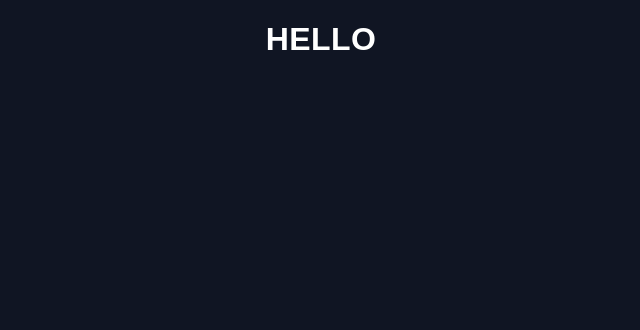
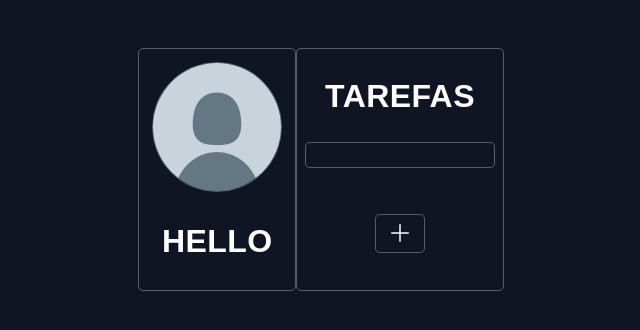
Before and after one commit to jefersonPMatos/to-do-web, a React (Create React App) app: page /usuario in a window 1280 px wide. Shown: the top 330 px of the page, without its empty margins (319-959 px from the left). Built offline with nearby package versions, Linux system fonts and the light colour scheme.

Commit message:
add, edit e delete todo implementado

```diff
--- a/package.json
+++ b/package.json
@@ -3,12 +3,14 @@
   "version": "0.1.0",
   "private": true,
   "dependencies": {
+    "@headlessui/react": "^1.6.2",
     "@hookform/resolvers": "^2.8.10",
     "@testing-library/jest-dom": "^5.16.4",
     "@testing-library/react": "^13.0.1",
     "@testing-library/user-event": "^13.5.0",
     "axios": "^0.26.1",
     "install": "^0.13.0",
+    "phosphor-react": "^1.4.1",
     "react": "^18.0.0",
     "react-dom": "^18.0.0",
     "react-hook-form": "^7.31.1",
@@ -16,6 +18,7 @@
     "react-router-dom": "^6.3.0",
     "react-scripts": "5.0.1",
     "styled-components": "^5.3.5",
+    "uuid": "^8.3.2",
     "web-vitals": "^2.1.4",
     "yup": "^0.32.11"
   },
--- /dev/null
+++ b/src/components/Checkbox/index.js
@@ -0,0 +1,39 @@
+import { useState } from "react";
+
+import CheckIcon from "../../assets/images/tick.svg"
+import {Trash, Pen } from "phosphor-react";
+
+
+import {
+  CheckboxContainer,
+  HiddenCheckbox,
+  StyledCheckbox,
+  Text,
+} from "./styles";
+
+export function Checkbox({children, ...props}) {
+    const [checked, setChecked] = useState(false);
+
+    function handleCheckboxChange(){
+        setChecked(!checked);
+     }
+  return (
+    <CheckboxContainer
+    checked={checked}
+      onClick={handleCheckboxChange}
+    >
+      <HiddenCheckbox
+      onChange={handleCheckboxChange}
+      checked={checked}
+      />
+      <StyledCheckbox checked={checked} >
+      <img
+            alt="check-icon"
+            style={{width: '15px'}}
+            src={CheckIcon}
+         />
+      </StyledCheckbox>
+      <Text checked={checked}>{children}</Text>
+    </CheckboxContainer>
+  );
+}
--- /dev/null
+++ b/src/components/Checkbox/styles.js
@@ -0,0 +1,43 @@
+import styled from "styled-components";
+
+const CheckboxContainer = styled.div`
+  width: 20rem;
+  height: 35px;
+  padding-left: 5px;
+  margin: 0px 4px;
+  border-radius: 5px;
+  background-color: ${(props) => (props.checked ? "#97C160" : "#E5E5E5")};
+  display: flex;
+  align-items: center;
+`;
+
+const HiddenCheckbox = styled.input.attrs({ type: "checkbox" })`
+  overflow: hidden;
+  white-space: nowrap;
+  width: 1px;
+  height: 1px;
+  margin: -1px;
+  padding: 0;
+`;
+
+const Text = styled.label`
+  color: ${(props) => (props.checked ? "#FFF" : "#000")};
+`;
+
+const StyledCheckbox = styled.label`
+  width: 23px;
+  height: 23px;
+  margin-right: 6px;
+  border-radius: 50%;
+  background: #f6f6f6;
+  display: flex;
+  justify-content: center;
+  align-items: center;
+  img {
+    display: ${(props) => (props.checked ? "flex" : "none")};
+    filter: invert(75%) sepia(11%) saturate(6042%) hue- rotate(30deg)
+      brightness(105%) contrast(68%);
+  }
+`;
+
+export { CheckboxContainer, HiddenCheckbox, Text, StyledCheckbox };
--- a/src/pages/Login/index.js
+++ b/src/pages/Login/index.js
@@ -32,7 +32,7 @@
     formState: { errors },
   } = useForm({ resolver: yupResolver(schema) });
 
-  const { setUser, authenticated, setAuthenticated } = useContext(AuthContext);
+  const { user, setUser, authenticated, setAuthenticated } = useContext(AuthContext);
 
   const handleLogin = async (data) => {
     console.log(data)
@@ -43,6 +43,7 @@
       localStorage.setItem("token", JSON.stringify(token));
       Api.defaults.headers.Authorization = token
       setUser(res.data.user)
+      console.log(user)
 
       if(authenticated) {
         navigate("/usuario")
--- a/src/pages/User/index.js
+++ b/src/pages/User/index.js
@@ -1,16 +1,106 @@
-import { useContext, useEffect } from 'react';
+import React, { useContext, useEffect, useState } from "react";
 
-import { Title } from '../../components/Title';
-import { AuthContext } from '../../Contexts/AuthContext';
-import {  } from './styles';
+import { AuthContext } from "../../Contexts/AuthContext";
 
+import { Title } from "../../components/Title";
+import { Avatar } from "../../components/Avatar";
+import { Checkbox } from "../../components/Checkbox";
+import { Button } from "../../components/Button"
+import { Container, Div, Form, P, Input, LabelStyle } from "./styles";
+
+import { Pen, Plus, Trash, Check } from "phosphor-react";
 
 export function User() {
-  const { user } = useContext(AuthContext)
+  const [todos, setTodos] = useState([]);
+  const [todo, setTodo] = useState("");
+  const [todoEditing, setTodoEditing] = useState(null);
+  const [editingText, setEditingText] = useState("");
+
+  useEffect(() => {
+    const json = localStorage.getItem("todos");
+    const loadedTodos = JSON.parse(json);
+    if (loadedTodos) {
+      setTodos(loadedTodos);
+    }
+  }, []);
+
+  useEffect(() => {
+    const json = JSON.stringify(todos);
+    localStorage.setItem("todos", json);
+  }, [todos]);
+
+  function handleSubmit(e) {
+    e.preventDefault();
+
+    const newTodo = {
+      id: new Date().getTime(),
+      text: todo,
+      completed: false,
+    };
+    setTodos([...todos].concat(newTodo));
+    setTodo("");
+  }
+
+  function deleteTodo(id) {
+    let updatedTodos = [...todos].filter((todo) => todo.id !== id);
+    setTodos(updatedTodos);
+  }
+
+  function submitEdits(id) {
+    const updatedTodos = [...todos].map((todo) => {
+      if (todo.id === id) {
+        todo.text = editingText;
+      }
+      return todo;
+    });
+    setTodos(updatedTodos);
+    setTodoEditing(null);
+  }
 
   return (
-    <>
-    <Title>Hello {user.email}</Title>
-    </>
+    <Container>
+      <Div>
+        <Avatar />
+        <Title>Hello </Title>
+      </Div>
+      <Div>
+        <Title>Tarefas</Title>
+
+        <Form onSubmit={handleSubmit}>
+          <Input
+            type="text"
+            onChange={(e) => setTodo(e.target.value)}
+            value={todo}
+          />
+          <Button type="submit"><Plus color="#fff" size={24} /></Button>
+        </Form>
+
+        {todos.map((todo) => (
+          <Div key={todo.id}>
+            {todo.id === todoEditing ? (
+              <input
+                type="text"
+                onChange={(e) => setEditingText(e.target.value)}
+              />
+            ) : (
+              <Checkbox>{todo.text}</Checkbox>
+            )}
+
+            {todo.id === todoEditing ? (
+              <Button onClick={() => submitEdits(todo.id)}>
+                <Check color="#fff" size={24} />
+              </Button>
+            ) : (
+              <Button onClick={() => setTodoEditing(todo.id)}>
+                <Pen color="#fff" size={24} />
+              </Button>
+            )}
+            <Button onClick={() => deleteTodo(todo.id)}>
+              <Trash color="#fff" size={24} />
+            </Button>
+          </Div>
+        ))}
+      </Div>
+    </Container>
   );
 }
--- a/src/pages/User/styles.js
+++ b/src/pages/User/styles.js
@@ -1,3 +1,76 @@
 import styled from "styled-components";
 
-export {};
+const Container = styled.div`
+  display: flex;
+  justify-content: center;
+`;
+
+const Div = styled.div`
+  gap: 0.3rem;
+  display: flex;
+  justify-items: center;
+  align-items: center;
+  flex-direction: column;
+  border: solid 1px rgba(200, 200, 200, 0.4);
+  max-width: 20rem;
+  padding: 0.5rem;
+  border-radius: 5px;
+  margin-top: 2.5rem;
+`;
+
+const Form = styled.form`
+  display: flex;
+  align-items: center;
+  flex-direction: column;
+`;
+
+const P = styled.p`
+  display: flex;
+  font-family: "Prompt", sans-serif;
+  color: #fff;
+  font-size: 0.6rem;
+  font-weight: 500;
+  letter-spacing: 0.1rem;
+  font-style: normal;
+  text-transform: uppercase;
+`;
+
+const Input = styled.input`
+  display: block;
+  font-family: "Prompt", sans-serif;
+  font-size: 0.8rem;
+  letter-spacing: 0.025rem;
+  font-style: normal;
+  color: #ffffff;
+  background-color: #101523;
+  padding: 0.3rem 0.7rem;
+  border: 1px solid rgba(200, 200, 200, 0.4);
+  border-radius: 5px;
+  max-width: 12rem;
+  text-align: center;
+  margin-bottom: 6px;
+  &:hover {
+    border: 1px solid #ffffff;
+  }
+  ::placeholder {
+    font-family: "Prompt", sans-serif;
+    font-size: 0.8rem;
+    font-weight: 500;
+    letter-spacing: 0.025rem;
+    font-style: normal;
+    text-transform: lowercase;
+  }
+`;
+
+const LabelStyle = styled.label`
+  display: block;
+  font-family: "Prompt", sans-serif;
+  font-size: 0.7rem;
+  font-weight: 500;
+  letter-spacing: 0.085rem;
+  font-style: normal;
+  text-transform: uppercase;
+  color: #ffffff;
+`;
+
+export { Container, Div, Form, P, Input, LabelStyle };
```
Also changed, not shown: src/assets/images/tick.svg (added), 1 other file (tests, documents, lock files or other folders).
